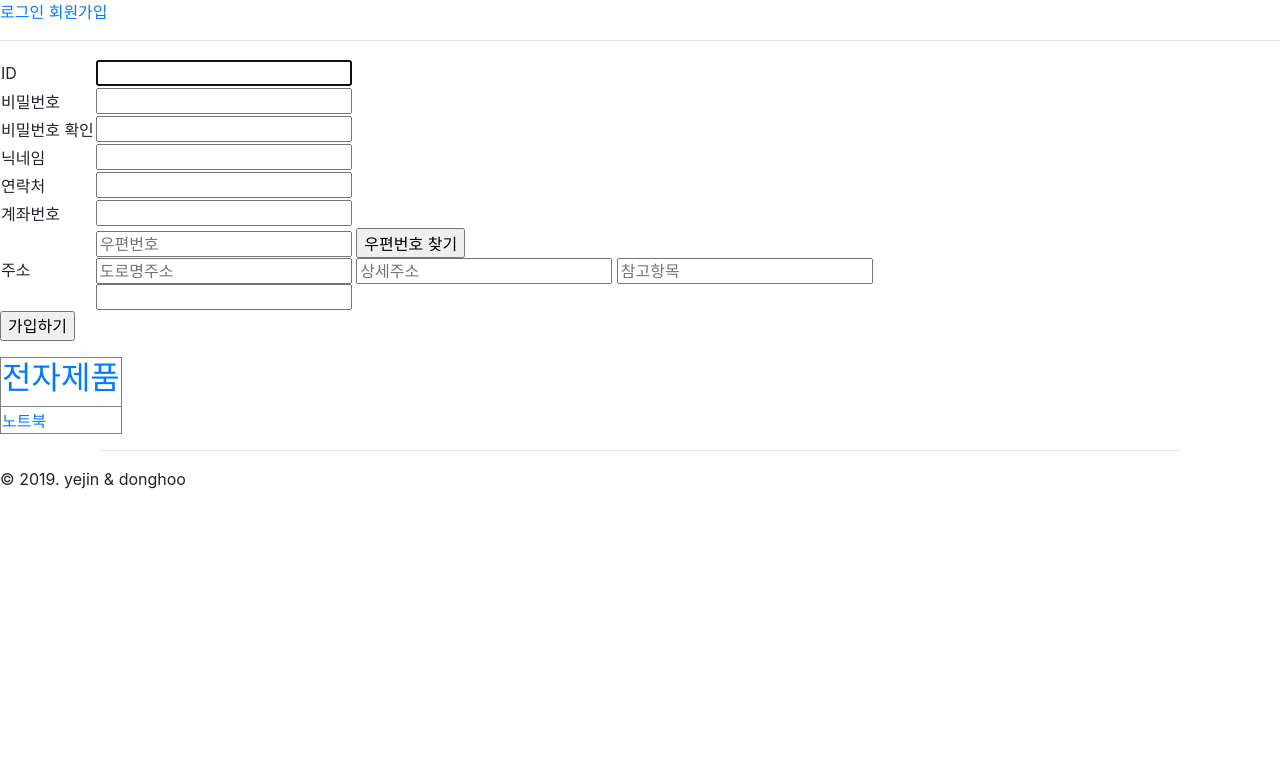
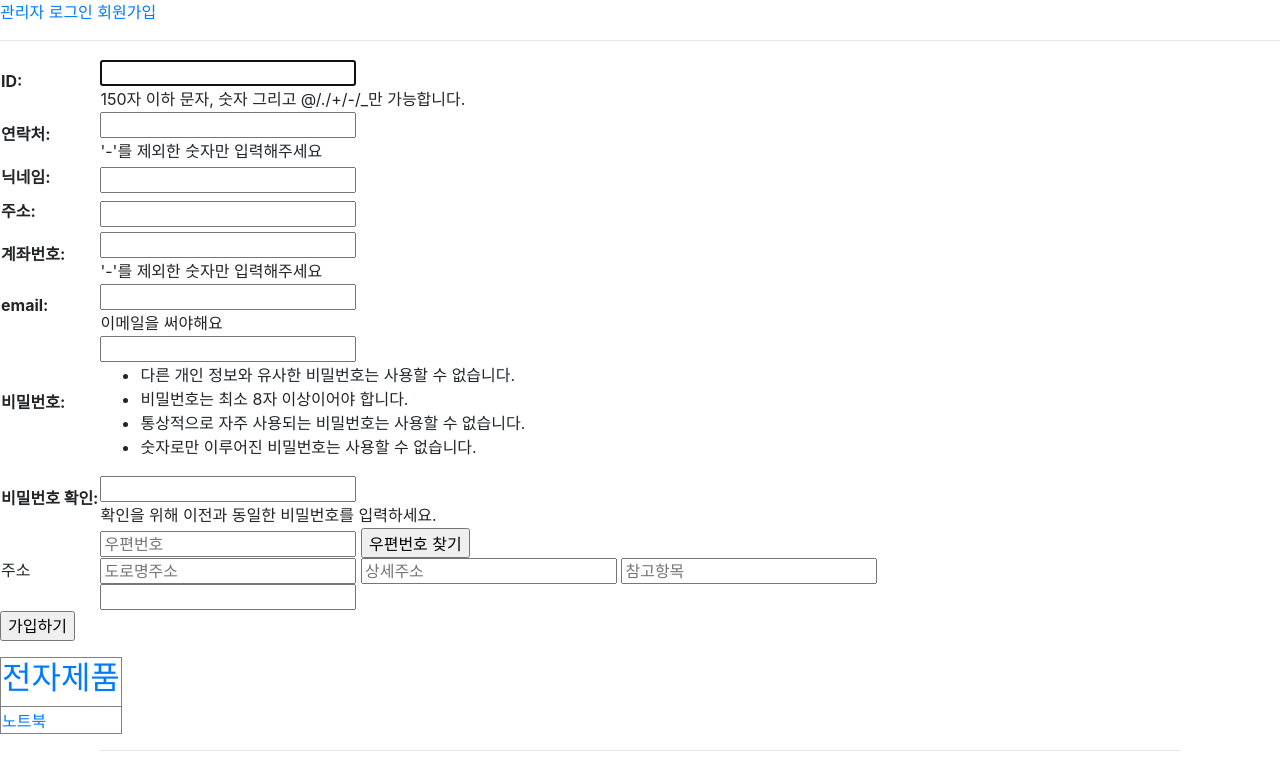
Before and after one commit to Dokeey/Buy-Sell, a Django app: page /accounts/signup/ in a window 1280 px wide. Shown: the part 56-821 px from the top of the page. Before the commit the page ends 545 px from the top, so only its background shows below. Run offline with Django 3.2, Linux system fonts and the light colour scheme; data comes from the database, SQL or seed files in the repository; both versions use the stored data as it was after the commit; some libraries are stand-ins or nearby versions.

Commit message:
이메일 인증 구현

```diff
--- a/accounts/forms.py
+++ b/accounts/forms.py
@@ -1,7 +1,13 @@
 from django.contrib.auth.forms import UserCreationForm
 from django.contrib.auth import get_user_model
+from django.contrib.auth.tokens import PasswordResetTokenGenerator, default_token_generator
+from django.contrib.sites.shortcuts import get_current_site
+from django.core.mail import send_mail
 from django.core.validators import validate_email, validate_integer   # 이메일 문법을 검사하는 클래스
 from django import forms
+from django.template.loader import render_to_string
+from django.utils.encoding import force_bytes
+from django.utils.http import urlsafe_base64_encode, urlsafe_base64_decode
 
 User = get_user_model()
 
@@ -25,8 +31,9 @@ class SginupForm(UserCreationForm):
 
     def __init__(self, *args, **kwargs):
         super().__init__(*args, **kwargs)
-        #self.fields['username'].validators = [validate_email]
-        #self.fields['username'].help_text = '이메일을 써야해요'
+        self.fields['email'].validators = [validate_email] #
+        self.fields['email'].help_text = '이메일을 써야해요' #
+        self.fields['email'].label = 'email' #없었음
         self.fields['username'].label = 'ID'
 
         self.fields['nic_name'].label = '닉네임'
@@ -43,10 +50,31 @@ class SginupForm(UserCreationForm):
 
     class Meta(UserCreationForm.Meta):
         model = User
-        fields = UserCreationForm.Meta.fields + ('phone', 'nic_name', 'address', 'account_num')
+        fields = UserCreationForm.Meta.fields + ('phone', 'nic_name', 'address', 'account_num', 'email')
         widgets = {
             'address': forms.TextInput(attrs={'readonly': True}),
         }
+
+    def save(self, commit=True):
+        user = super(SginupForm, self).save(commit=False)
+
+        if commit:
+            user.is_active = False
+            user.save()
+
+            send_mail(
+                'hello,' + user.username,
+                '',
+                'buynsell',
+                [user.email],
+                fail_silently=False,
+                html_message=render_to_string('accounts/user_activate_email.html', {
+                    'user': user,
+                    'uid': urlsafe_base64_encode(force_bytes(user.pk)).decode('utf-8'),
+                    'domain': 'localhost:8000',
+                    'token': default_token_generator.make_token(user),
+                }),
+            )
 
 class ProfileForm(forms.ModelForm):
     class Meta:
--- a/accounts/templates/accounts/profile.html
+++ b/accounts/templates/accounts/profile.html
@@ -21,6 +21,7 @@
         {{ user.email }}
 <hr>
 
+
 <a href="{% url "accounts:profile_edit" %}"> 프로필수정 </a><br>
 <a href="{% url "accounts:pw_edit" %}"> 비밀번호변경 </a>
 
--- a/accounts/templates/accounts/signup.html
+++ b/accounts/templates/accounts/signup.html
@@ -68,12 +68,8 @@
     {% csrf_token %}
     <table>
         <th>
-        <tr><td>{{ form.username.label }}</td><td>{{ form.username }} <br/></td></tr>
-        <tr><td>{{ form.password1.label }}</td> <td>{{ form.password1 }}<br/></td> </tr>
-        <tr><td>{{ form.password2.label }}</td> <td>{{ form.password2 }}<br/></td></tr>
-        <tr><td>{{ form.nic_name.label }}</td> <td>{{ form.nic_name }}<br/></td></tr>
-        <tr><td>{{ form.phone.label }}</td> <td>{{ form.phone }}<br/></td></tr>
-        <tr><td>{{ form.account_num.label }}</td> <td>{{ form.account_num }}<br/></td></tr>
+			{{ form.as_table}}
+
         <tr><td>
         {{ form.address.label }}</td><td>
             <input type="text" id="sample4_postcode" onclick="sample4_execDaumPostcode()" placeholder="우편번호" readonly="readonly">
--- /dev/null
+++ b/accounts/templates/accounts/user_activate_email.html
@@ -0,0 +1,6 @@
+
+{{ user }} 님, <br>
+가입 인증을 통해 buynsell을 이용해 보세요. <br>
+아래 주소를 통해서 인증을 완료하실 수 있습니다. <br>
+
+<a href="http://{{ domain }}{% url 'accounts:activate' uidb64=uid token=token %}" >링크</a>
--- a/accounts/urls.py
+++ b/accounts/urls.py
@@ -12,4 +12,5 @@ urlpatterns = [
     path('profile/', views.profile_view, name='profile'),
     path('profile/edit/', views.profile_edit, name='profile_edit'),
     path('profile/edit/pw', views.pw_edit, name='pw_edit'),
+    path('accounts/<str:uidb64>/<str:token>', views.activate, name='activate'),
 ]
--- a/accounts/views.py
+++ b/accounts/views.py
@@ -1,13 +1,22 @@
+from django import views
 from django.conf import settings
-from django.contrib.auth import get_user_model
+from django.contrib import messages
+from django.contrib.auth import get_user_model, login as auth_login
 from django.contrib.auth.decorators import login_required
 from django.contrib.auth.mixins import LoginRequiredMixin
+from django.contrib.auth.tokens import default_token_generator, PasswordResetTokenGenerator
 from django.contrib.auth.views import LoginView, LogoutView, PasswordChangeView
-from django.http import HttpResponseRedirect
+from django.contrib.sites.shortcuts import get_current_site
+from django.core.exceptions import ValidationError
+from django.core.mail import send_mail
+from django.http import HttpResponseRedirect, Http404
 from django.shortcuts import render, redirect, get_object_or_404
+from django.template.loader import render_to_string
 from django.urls import reverse_lazy
 from django.utils.decorators import method_decorator
-from django.views.generic import UpdateView
+from django.utils.encoding import force_text, force_bytes
+from django.utils.http import urlsafe_base64_decode, urlsafe_base64_encode
+from django.views.generic import UpdateView, TemplateView
 
 from .forms import SginupForm, ProfileForm
 
@@ -18,8 +27,13 @@ User = get_user_model()
 def signup(request):
     if request.method == "POST":
         form = SginupForm(request.POST, request.FILES)
+
         if form.is_valid():
             form.save()
+
+            # 메일 인증
+            # current_site = get_current_site(self.request)
+
             # template에서 넘어온 인자들을 모두 합쳐 주소필드에 저장한다.
             return redirect('accounts:signup')
     else:
@@ -28,6 +42,8 @@ def signup(request):
     return render(request, 'accounts/signup.html', {
         'form': form,
     })
+
+
 
 
 class SigninView(LoginView):
@@ -74,3 +90,24 @@ class PasswordChange(PasswordChangeView):
     success_url = reverse_lazy('accounts:profile')
 
 pw_edit = PasswordChange.as_view()
+
+
+
+#이메일 인증 활성화 뷰
+def activate(request, uidb64, token):
+    User = get_user_model()
+    try:
+        uid = force_text(urlsafe_base64_decode(uidb64.encode('utf-8')))
+        current_user = User.objects.get(pk=uid)
+    except (TypeError, ValueError, OverflowError, User.DoesNotExist, ValidationError):
+        raise None
+
+    if default_token_generator.check_token(current_user, token):
+        current_user.is_active = True
+        current_user.save()
+
+        messages.info(request, '메일 인증이 완료 되었습니다.')
+        return redirect('accounts:login')
+
+    messages.error(request, '메일 인증이 실패되었습니다.')
+    return redirect('accounts:login')
--- a/buynsell/templates/layout.html
+++ b/buynsell/templates/layout.html
@@ -55,10 +55,14 @@
         </ul>
       </div>
     </nav>
-
+     <a href="{% url "admin:index" %}">관리자</a>
     {% if user.is_authenticated %}
         안녕하세요. <a href="{% url "accounts:profile" %}">{{ user }}</a>님
-        <a href="{% url "accounts:logout" %}"> 로그아웃 </a><br>
+        <a href="{% url "accounts:logout" %}"> 로그아웃 </a>
+        {% if user.is_staff %}
+            <a href="{% url "admin:index" %}">관리자</a>
+        {% endif %}
+        <br>
     {% else %}
         <a href="{% url "accounts:login" %}">로그인</a>
         <a href="{% url "accounts:signup" %}"> 회원가입 </a><br>
```
Also changed, not shown: buynsell/settings.py (+11 -0 lines), db.sqlite3.
